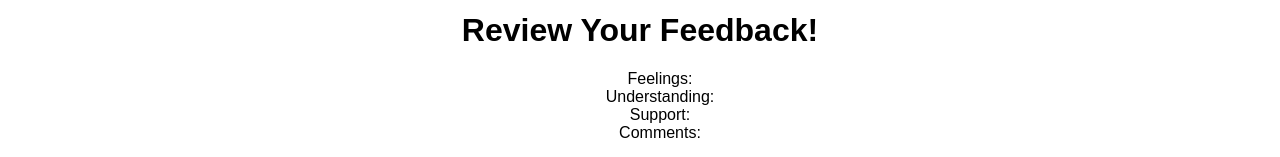
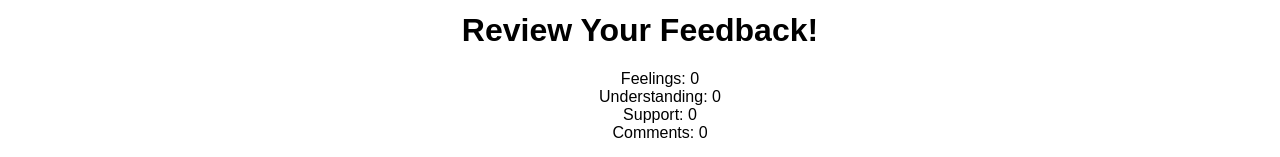
Before and after one commit to amfgkzz/weekend-challenge-5, a React (Create React App) app: page /#/ in a window 1280 px wide. Shown: the part 733-890 px from the top of the page. Built offline with nearby package versions, Linux system fonts and the light colour scheme.

Commit message:
shows your feelings on the dom

```diff
--- a/src/components/ShowStatus/ShowStatus.js
+++ b/src/components/ShowStatus/ShowStatus.js
@@ -11,10 +11,10 @@ class ShowStatus extends Component {
                         <h1>Review Your Feedback!</h1>
                         <ul style={{ listStyleType: 'none' }}>
 
-                            <li>Feelings: </li>
-                            <li>Understanding: </li>
-                            <li>Support: </li>
-                            <li>Comments: </li>
+                            <li>Feelings: {this.props.reduxState.feedbackReducer.length < 1 ? 0: this.props.reduxState.feedbackReducer[0].feelings }</li>
+                            <li>Understanding: {this.props.reduxState.feedbackReducer.length < 2 ? 0: this.props.reduxState.feedbackReducer[1].understand }</li>
+                            <li>Support: {this.props.reduxState.feedbackReducer.length < 3 ? 0: this.props.reduxState.feedbackReducer[2].support }</li>
+                            <li>Comments: {this.props.reduxState.feedbackReducer.length < 4 ? 0: this.props.reduxState.feedbackReducer[3].comments }</li>
 
                         </ul>
                         <button>Incomplete</button>
@@ -25,4 +25,8 @@ class ShowStatus extends Component {
     }
 }
 
-export default connect()(ShowStatus);
+const mapReduxToState = (reduxState) => ({
+    reduxState: reduxState,
+});
+
+export default connect(mapReduxToState)(ShowStatus);
--- a/src/index.js
+++ b/src/index.js
@@ -5,7 +5,7 @@ import App from './components/App/App';
 import { Provider } from 'react-redux';
 import { createStore, combineReducers } from 'redux';
 
-const feelingsReducer = (state = [], action) => {
+const feedbackReducer = (state = [], action) => {
     if (action.type === 'BUTTON_CLICKED') {
         console.log(action);
         console.log(state);
@@ -17,7 +17,7 @@ const feelingsReducer = (state = [], action) => {
 
 const storeMe = createStore(
     combineReducers({
-        feelingsReducer,
+        feedbackReducer,
     })
 );
 
```
